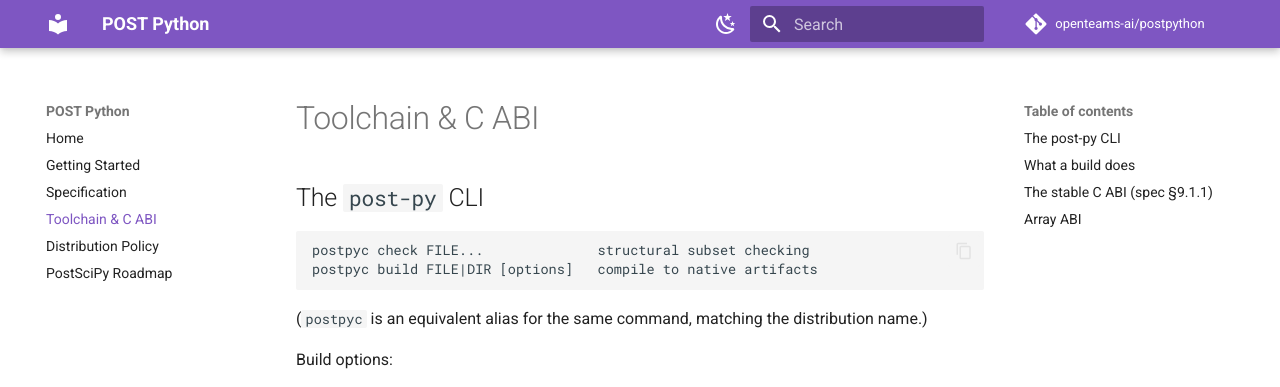
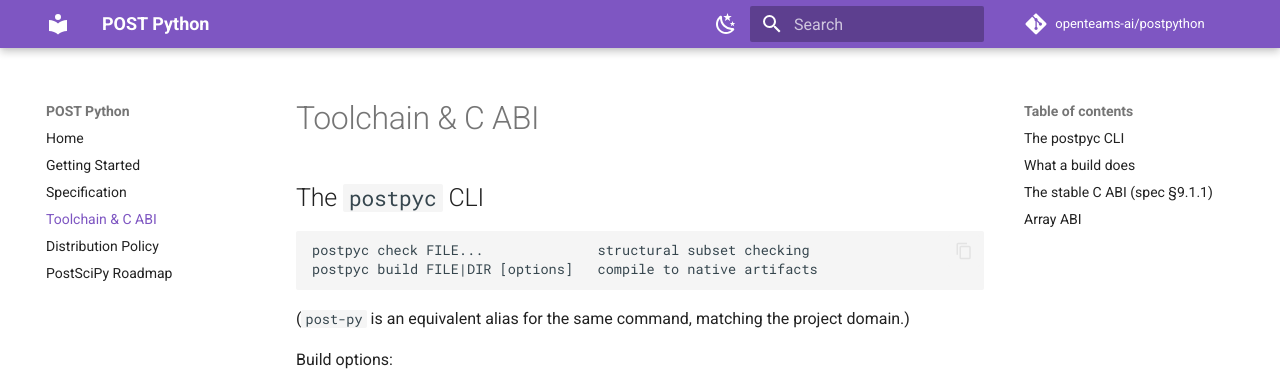
Before and after one commit to openteams-ai/postpython, an MkDocs documentation site: the page built from docs/toolchain.md, in a window 1280 px wide and 900 px high. Shown: the top 387 px of the window. Built offline with MkDocs 1.6.1 and Material for MkDocs 9.7.7, drawn with Linux system fonts in a browser that asks for light colours; comment, search, counter and statistics services are not loaded.

Commit message:
Fix missed toolchain heading and alias note
The CLI section heading and the alias parenthetical still described
post-py as primary; align them with the postpyc-first convention the
rest of the page already uses.

Co-Authored-By: Claude Fable 5 <noreply@anthropic.com>

````diff
--- a/docs/toolchain.md
+++ b/docs/toolchain.md
@@ -1,14 +1,14 @@
 # Toolchain & C ABI
 
-## The `post-py` CLI
+## The `postpyc` CLI
 
 ```
 postpyc check FILE...              structural subset checking
 postpyc build FILE|DIR [options]   compile to native artifacts
 ```
 
-(`postpyc` is an equivalent alias for the same command, matching the
-distribution name.)
+(`post-py` is an equivalent alias for the same command, matching the
+project domain.)
 
 Build options:
 
````
Also changed, not shown: 1 other file.
